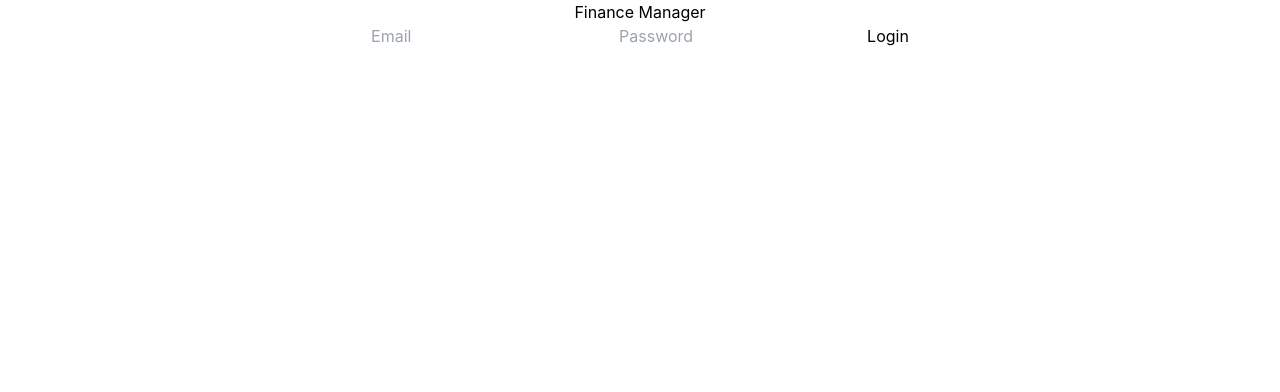
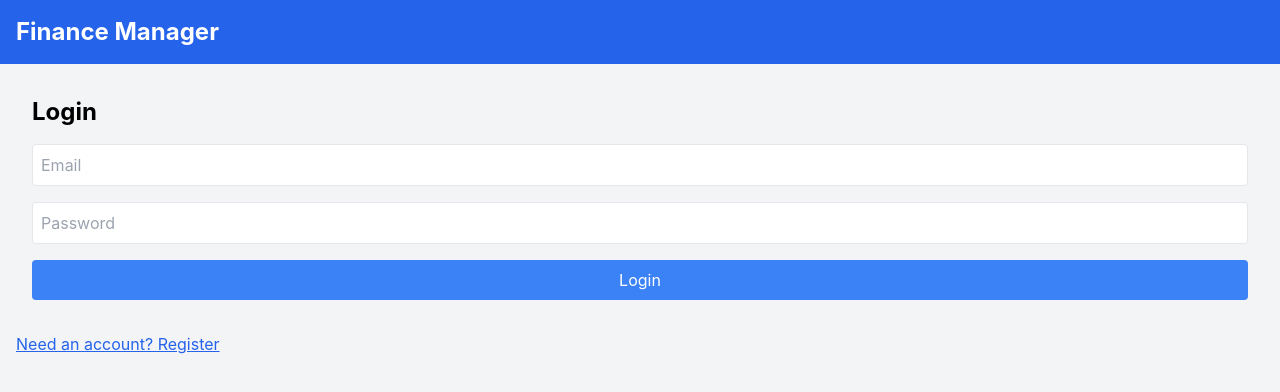
Before and after one commit to Divyanjala23/AuroFi-Ai-AI-Powered-Personal-Finance-Manager-, a React (Create React App) app in the folder frontend/: page /login in a window 1280 px wide. Shown: the top 392 px of the page. Built offline with nearby package versions, Linux system fonts and the light colour scheme.

Commit message:
design frontend and add login page and register pages

```diff
--- a/frontend/package.json
+++ b/frontend/package.json
@@ -3,6 +3,7 @@
   "version": "0.1.0",
   "private": true,
   "dependencies": {
+    "axios": "^1.7.9",
     "react": "^18.2.0",
     "react-dom": "^18.2.0",
     "react-scripts": "5.0.1",
--- a/frontend/src/App.js
+++ b/frontend/src/App.js
@@ -1,122 +1,42 @@
-import React, { useState, useEffect } from 'react';
-import './App.css';
+import React, { useState } from 'react';
+import Login from './components/Auth/Login';
+import Register from './components/Auth/Register';
+// import ExpenseList from './components/Expenses/ExpenseList';
+// import BankAccounts from './components/Bank/BankAccounts';
 
-function App() {
-  const [expenses, setExpenses] = useState([]);
-  const [email, setEmail] = useState('');
-  const [password, setPassword] = useState('');
+const App = () => {
   const [loggedIn, setLoggedIn] = useState(false);
-  const [description, setDescription] = useState('');
-  const [amount, setAmount] = useState('');
-
-  // Login function
-  const handleLogin = async () => {
-    const response = await fetch('http://127.0.0.1:5000/api/auth/login', {
-      method: 'POST',
-      headers: { 'Content-Type': 'application/json' },
-      body: JSON.stringify({ email, password }),
-    });
-    const data = await response.json();
-    if (response.ok) {
-      localStorage.setItem('token', data.access_token);
-      setLoggedIn(true);
-      fetchExpenses();
-    } else {
-      alert('Invalid credentials');
-    }
-  };
-
-  // Fetch expenses
-  const fetchExpenses = async () => {
-    const token = localStorage.getItem('token');
-    const response = await fetch('http://127.0.0.1:5000/api/expenses', {
-      headers: { 'Authorization': `Bearer ${token}` },
-    });
-    const data = await response.json();
-    setExpenses(data);
-  };
-
-  // Add expense
-  const handleAddExpense = async () => {
-    const token = localStorage.getItem('token');
-    const response = await fetch('http://127.0.0.1:5000/api/expenses', {
-      method: 'POST',
-      headers: {
-        'Content-Type': 'application/json',
-        'Authorization': `Bearer ${token}`,
-      },
-      body: JSON.stringify({ description, amount: parseFloat(amount) }),
-    });
-    if (response.ok) {
-      setDescription('');
-      setAmount('');
-      fetchExpenses();
-    }
-  };
-
-  // Logout
-  const handleLogout = () => {
-    localStorage.removeItem('token');
-    setLoggedIn(false);
-  };
-
-  useEffect(() => {
-    const token = localStorage.getItem('token');
-    if (token) {
-      setLoggedIn(true);
-      fetchExpenses();
-    }
-  }, []);
+  const [showRegister, setShowRegister] = useState(false);
 
   return (
-    <div className="App">
-      <h1>Finance Manager</h1>
-      {!loggedIn ? (
-        <div>
-          <input
-            type="email"
-            placeholder="Email"
-            value={email}
-            onChange={(e) => setEmail(e.target.value)}
-          />
-          <input
-            type="password"
-            placeholder="Password"
-            value={password}
-            onChange={(e) => setPassword(e.target.value)}
-          />
-          <button onClick={handleLogin}>Login</button>
-        </div>
-      ) : (
-        <div>
-          <h2>Expenses</h2>
-          <ul>
-            {expenses.map((expense, index) => (
-              <li key={index}>
-                {expense.description}: ${expense.amount}
-              </li>
-            ))}
-          </ul>
-          <div>
-            <input
-              type="text"
-              placeholder="Description"
-              value={description}
-              onChange={(e) => setDescription(e.target.value)}
-            />
-            <input
-              type="number"
-              placeholder="Amount"
-              value={amount}
-              onChange={(e) => setAmount(e.target.value)}
-            />
-            <button onClick={handleAddExpense}>Add Expense</button>
-          </div>
-          <button onClick={handleLogout}>Logout</button>
-        </div>
-      )}
+    <div className="min-h-screen bg-gray-100">
+      <nav className="bg-blue-600 p-4 text-white">
+        <h1 className="text-2xl font-bold">Finance Manager</h1>
+      </nav>
+      <div className="p-4">
+        {!loggedIn ? (
+          showRegister ? (
+            <Register onRegister={() => setShowRegister(false)} />
+          ) : (
+            <Login onLogin={() => setLoggedIn(true)} />
+          )
+        ) : (
+          <>
+            {/* <ExpenseList />
+            <BankAccounts /> */}
+          </>
+        )}
+        {!loggedIn && (
+          <button
+            onClick={() => setShowRegister(!showRegister)}
+            className="mt-4 text-blue-600 underline"
+          >
+            {showRegister ? 'Already have an account? Login' : 'Need an account? Register'}
+          </button>
+        )}
+      </div>
     </div>
   );
-}
+};
 
 export default App;
--- /dev/null
+++ b/frontend/src/components/Auth/Login.js
@@ -0,0 +1,42 @@
+import React, { useState } from 'react';
+import axios from 'axios';
+
+const Login = ({ onLogin }) => {
+  const [email, setEmail] = useState('');
+  const [password, setPassword] = useState('');
+
+  const handleLogin = async () => {
+    try {
+      const response = await axios.post('http://localhost:5000/api/auth/login', { email, password });
+      localStorage.setItem('token', response.data.access_token);
+      onLogin();
+    } catch (error) {
+      alert('Invalid credentials');
+    }
+  };
+
+  return (
+    <div className="p-4">
+      <h2 className="text-2xl font-bold mb-4">Login</h2>
+      <input
+        type="email"
+        placeholder="Email"
+        value={email}
+        onChange={(e) => setEmail(e.target.value)}
+        className="w-full p-2 mb-4 border rounded"
+      />
+      <input
+        type="password"
+        placeholder="Password"
+        value={password}
+        onChange={(e) => setPassword(e.target.value)}
+        className="w-full p-2 mb-4 border rounded"
+      />
+      <button onClick={handleLogin} className="w-full bg-blue-500 text-white p-2 rounded hover:bg-blue-600">
+        Login
+      </button>
+    </div>
+  );
+};
+
+export default Login;
--- /dev/null
+++ b/frontend/src/components/Auth/Register.js
@@ -0,0 +1,50 @@
+import React, { useState } from 'react';
+import axios from 'axios';
+
+const Register = ({ onRegister }) => {
+  const [name, setName] = useState('');
+  const [email, setEmail] = useState('');
+  const [password, setPassword] = useState('');
+
+  const handleRegister = async () => {
+    try {
+      const response = await axios.post('http://localhost:5000/api/auth/register', { name, email, password });
+      alert('User registered successfully');
+      onRegister();
+    } catch (error) {
+      alert('Registration failed');
+    }
+  };
+
+  return (
+    <div className="p-4">
+      <h2 className="text-2xl font-bold mb-4">Register</h2>
+      <input
+        type="text"
+        placeholder="Name"
+        value={name}
+        onChange={(e) => setName(e.target.value)}
+        className="w-full p-2 mb-4 border rounded"
+      />
+      <input
+        type="email"
+        placeholder="Email"
+        value={email}
+        onChange={(e) => setEmail(e.target.value)}
+        className="w-full p-2 mb-4 border rounded"
+      />
+      <input
+        type="password"
+        placeholder="Password"
+        value={password}
+        onChange={(e) => setPassword(e.target.value)}
+        className="w-full p-2 mb-4 border rounded"
+      />
+      <button onClick={handleRegister} className="w-full bg-green-500 text-white p-2 rounded hover:bg-green-600">
+        Register
+      </button>
+    </div>
+  );
+};
+
+export default Register;
```
Also changed, not shown: 2 other files (tests, documents, lock files or other folders).
